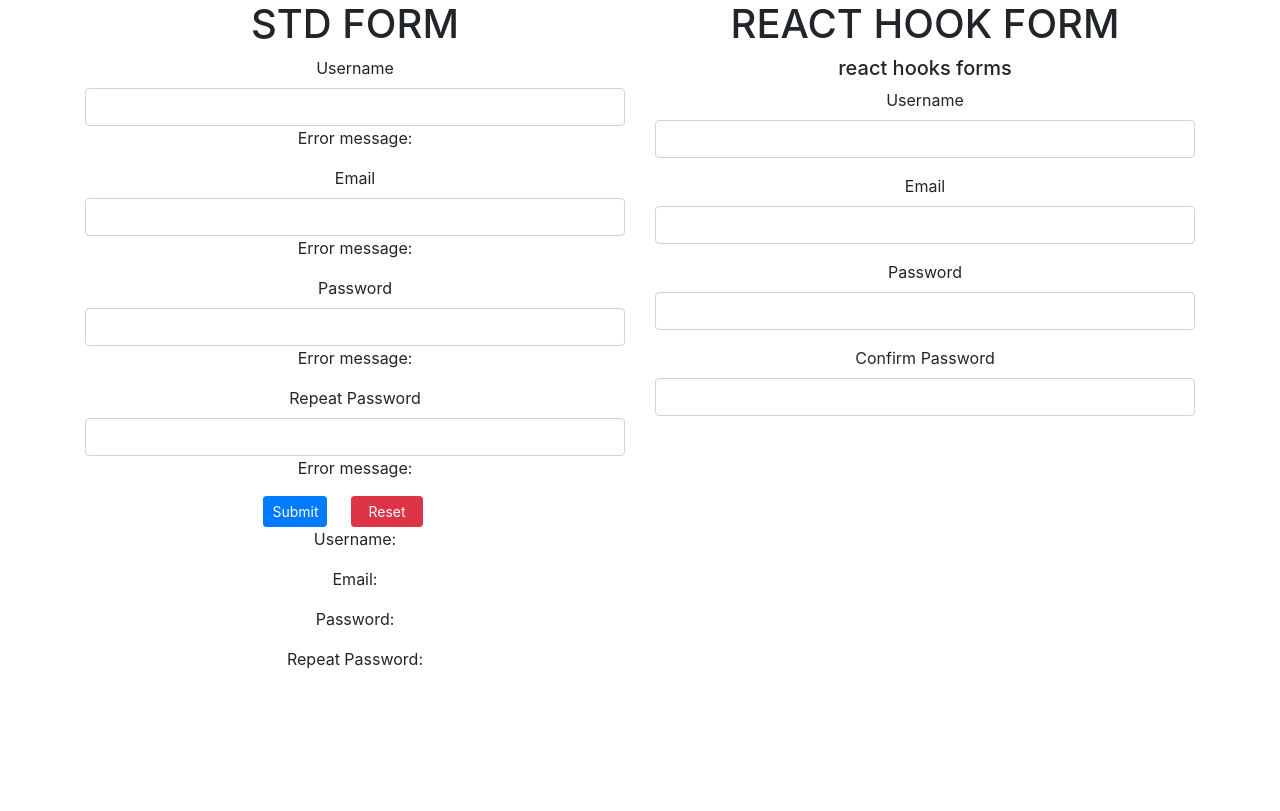
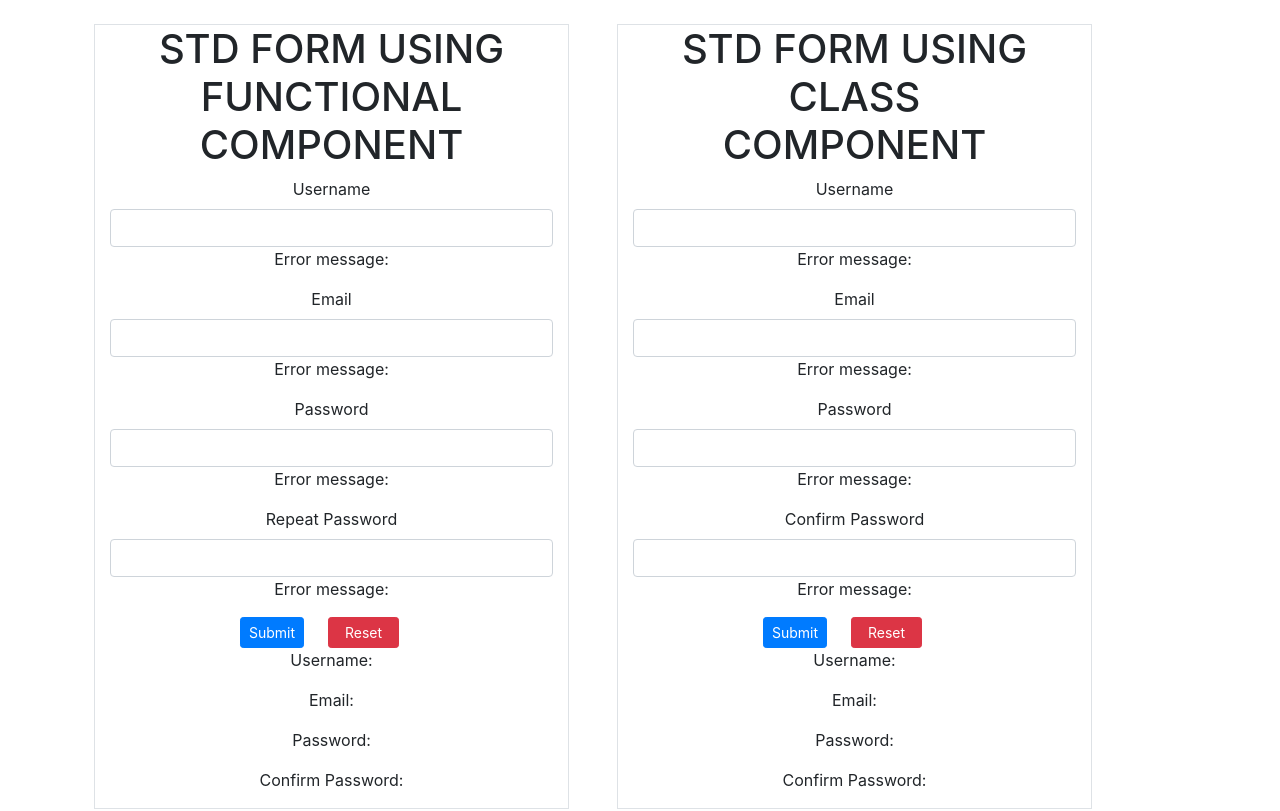
Before and after one commit to Minakshi-Verma/React-forms, a React (Create React App) app in the folder react-forms/: page / in a window 1280 px wide. Shown: the top 811 px of the page. Built offline with nearby package versions, Linux system fonts and the light colour scheme.

Commit message:
Stdform is coded with class component.

```diff
--- a/react-forms/src/App.js
+++ b/react-forms/src/App.js
@@ -3,20 +3,28 @@ import './App.css';
 // import components
 import StdFormFunctional from '../src/StandardForm/StdFormFunctional'     //functional component
 import ReactHookForm from './react-hook-form/react-hook-form'
+import StdFormClass from './StandardForm/StdFormClass';
 function App() {
   return (
     <div className="App">
       <div className="container">
         <div className="row">
-          <div className="col col-md-6">
-            <h1>STD FORM</h1>
+          <div className="col col-md-5 border m-4">
+            <h1>STD FORM USING FUNCTIONAL COMPONENT</h1>
             <StdFormFunctional />
           </div>
-          <div className="col col-md-6">
+          <div className="col col-md-5 border m-4">
+            <h1>STD FORM USING CLASS <br /> COMPONENT</h1>
+            <StdFormClass />
+          </div>
+        </div>
+        <div className="row">
+          <div className="col col-md-6 border m-2">
             <h1>REACT HOOK FORM</h1>
             <ReactHookForm />
           </div>
         </div>
+
       </div>
 
 
--- a/react-forms/src/StandardForm/StdFormClass.js
+++ b/react-forms/src/StandardForm/StdFormClass.js
@@ -1 +1,169 @@
 // StdForm using class component
+
+import React, { Component } from 'react';
+import ValidationMsg from './ValidationMsg';
+
+export default class StdFormClass extends Component {
+
+    state = {
+        username: "", usernameValid: false,
+        email:"", emailValid: false,
+        password: "", passwordValid: false,
+        repeatPassword: "", repeatPasswordValid: false,
+        formValid: false,
+        errMsg: {}
+    }
+
+
+    //form Validation
+    formValidation = () =>{
+        const {usernmeValid,emailValid, passwordValid, repeatPasswordValid} = this.state
+        // if(usernmeValid && emailValid && passwordValid && repeatPasswordValid){
+            this.setState({formValid:true})
+        // }
+
+        this.setState({
+            formValid:usernmeValid &&emailValid && passwordValid && repeatPasswordValid
+        })
+    }
+
+
+    //username validation===========================================
+    userValidation= ()=>{
+        const {username} = this.state
+        let usernameValid = true
+        let errMsg= {...this.state.errMsg}
+
+        if(username.length<6 || username.length>15){
+            usernameValid= false
+            errMsg.username="Username should have charatcetrs more thann 6 and less than 15"
+        }
+        this.setState({usernameValid, errMsg }, this.formValidation)
+        console.log("errorMessage.username:", errMsg)
+    }
+
+    //email validation===================================================
+    emailValidation =()=>{
+    const {email} = this.state
+    let emailValid=true
+    let errMsg={...this.state.errMsg}
+    if(!/^[^\s@]+@[^\s@]+\.[^\s@]+$/.test(email)){
+    // if(email.length<6){
+        emailValid=false;
+
+        errMsg.email="Invalid email format"
+        console.log("errmessage.email:", errMsg.email)
+    }
+    this.setState({emailValid, errMsg})
+    console.log("errmessage.email:", errMsg)
+}
+
+//password validation====================================================
+
+    passwordValidation = () =>{
+    let passwordValid= true
+    let errMsg={...this.state.errMsg}
+
+    if(this.state.password.length < 8){
+        passwordValid= false
+        errMsg.password= "Password should be atleast 8 characters long!"
+        console.log("passwordfailed", passwordValid)
+    }
+    console.log("errmessage.password", errMsg)
+    this.setState({passwordValid, errMsg}, )
+    // console.log("errmessage.password", errMsg)
+}
+
+//repeat password Validation==============================================
+
+    repeatPasswordValidation = () =>{
+    let repeatPasswordValid= true
+    let errMsg={...this.state.errMsg}
+
+    if(this.state.repeatPassword!==this.state.password){
+        repeatPasswordValid=false
+        errMsg.repeatPassword= "Sorry! Password doesn't match"
+        console.log("passwordrepeatfailed", repeatPasswordValid)
+    }
+
+    this.setState({repeatPasswordValid, errMsg})
+    console.log("errmessage.repeatPassword", errMsg)
+    console.log("errmessage.validity", repeatPasswordValid)
+}
+
+  //submitHandler
+    submitHandler =(e)=>{
+    e.preventDefault()
+}
+
+ //Reset function to reset the state to initial state================
+    resetForm =(e)=>{
+    e.preventDefault()
+    console.log("RESET")
+    this.setState({
+        username: "x", usernameValid: false,
+        email:"", emailValid: false,
+        password: "", passwordValid: false,
+        repeatPassword: "", repeatPasswordValid: false,
+        formValid: false,
+        errMsg: {}
+    })
+}
+
+    render() {
+        return (
+            <form>
+                 {/* input for username=============================================== */}
+            <div className="form-group">
+                <label htmlFor="username">Username</label>
+                <input type="text" className="form-control" id="username"  onChange={(e)=>this.setState({username: e.target.value},this.userValidation)} />
+
+                <span><ValidationMsg valid={this.state.usernameValid}
+                message={this.state.errMsg.username}
+                /></span>
+            </div>
+
+            {/* Input for email ==================================================*/}
+            <div className="form-group" >
+                <label htmlFor="email">Email</label>
+                <input type="text" className="form-control" id="email"
+                onChange={(e)=>this.setState({email: e.target.value},this.emailValidation)}  />
+                <span><ValidationMsg valid={this.state.emailValid}
+                message={this.state.errMsg.email}
+                /></span>
+            </div>
+
+            {/* Input for Password =============================================*/}
+            <div className="form-group">
+                <label htmlFor="password">Password</label>
+                <input type="password" className="form-control" id="password"
+                 onChange={(e)=>this.setState({password: e.target.value}, this.passwordValidation)}/>
+                <span><ValidationMsg valid={this.state.passwordValid}
+                message={this.state.errMsg.password}
+                /></span>
+            </div>
+
+            {/* Input for Repeat Password======================================== */}
+            <div className="form-group">
+                <label htmlFor="repeatPassword">Confirm Password</label>
+                <input type="password" className="form-control" id="repeatPassword"
+                 onChange={(e)=>this.setState({repeatPassword: e.target.value}, this.repeatPasswordValidation)} />
+                <span><ValidationMsg valid={this.state.repeatPasswordValid}
+                message={this.state.errMsg.repeatPassword}
+                /></span>
+            </div>
+
+            {/* Submit and reset button ==========================================*/}
+            <div>
+            <button className="btn btn-primary btn-sm" type="submit" onClick={(e)=>this.submitHandler} >Submit</button>
+            <button className="btn btn-danger btn-sm mx-4 px-3" type="submit" onClick={(e)=>this.resetForm}>Reset</button>
+            </div>
+
+            <p>Username:{this.state.username}</p>
+            <p>Email:{this.state.email}</p>
+            <p>Password:{this.state.password}</p>
+            <p>Confirm Password:{this.state.repeatPassword}</p>
+            </form>
+        )
+    }
+}
--- a/react-forms/src/StandardForm/StdFormFunctional.js
+++ b/react-forms/src/StandardForm/StdFormFunctional.js
@@ -166,14 +166,14 @@ const repeatPasswordValidation = () =>{
 
             {/* Submit and reset button ==========================================*/}
             <div>
-            <button className="btn btn-primary btn-sm" type="submit" onClick={(e)=>submitHandler()}>Submit</button>
+            <button className="btn btn-primary btn-sm" type="submit" onClick={(e)=>submitHandler()} >Submit</button>
             <button className="btn btn-danger btn-sm mx-4 px-3" type="submit" onClick={(e)=>resetForm()}>Reset</button>
             </div>
 
             <p>Username:{username}</p>
             <p>Email:{email}</p>
             <p>Password:{password}</p>
-            <p>Repeat Password:{repeatPassword}</p>
+            <p>Confirm Password:{repeatPassword}</p>
         </form>
     )
 }
--- a/react-forms/src/StandardForm/ValidationMsg.js
+++ b/react-forms/src/StandardForm/ValidationMsg.js
@@ -1,6 +1,6 @@
 const ValidationMsg = ({valid,message}) => {
-    // console.log("I am validation props-message:", message)
-    // console.log("I am validation props-field:", name)
+    console.log("I am validation props-message:", message)
+
     if(!valid){
         return(
         <div>
--- a/react-forms/src/react-hook-form/react-hook-form.js
+++ b/react-forms/src/react-hook-form/react-hook-form.js
@@ -1,3 +1,5 @@
+//React Hook Form is based on uncontrolled inputs, which means you don't need to change the input value via state via onChange
+
 import { useForm} from "react-hook-form";
 import { ErrorMessage } from '@hookform/error-message';
 
@@ -7,10 +9,15 @@ function ReactHookForm() {
         validateCriteriaMode:"all",
         mode:"onChange"
     });
+
+    const onSubmit = (data,e)=>{
+        e.target.reset()
+        console.log(data)
+    }
     return (
         <div>
            <h5>react hooks forms</h5>
-            <form>
+            <form onSubmit={handleSubmit(onSubmit)}>
 
                 {/* username input */}
                 <div className="form-group">
@@ -28,7 +35,7 @@ function ReactHookForm() {
                         }
                     })}
                     />
-                     <ErrorMessage errors={errors} name="username">
+                    <ErrorMessage errors={errors} name="username">
                       {({messages})=>
                         messages &&
                         Object.entries(messages).map(([type,message])=>(
@@ -51,6 +58,14 @@ function ReactHookForm() {
                       }
                     )}
                     />
+                    <ErrorMessage errors={errors} name="email">
+                      {({messages})=>
+                        messages &&
+                        Object.entries(messages).map(([type,message])=>(
+                            <p className="help-block text-danger" key={type}>{message}</p>
+                        ))
+                      }
+                    </ErrorMessage>
 
                 </div>
 
@@ -66,6 +81,14 @@ function ReactHookForm() {
                         }
                     })}
                     />
+                      <ErrorMessage errors={errors} name="password">
+                      {({messages})=>
+                        messages &&
+                        Object.entries(messages).map(([type,message])=>(
+                            <p className="text-block text-danger" key={type}>{message}</p>
+                        ))
+                      }
+                    </ErrorMessage>
                 </div>
 
                 {/* ConfirmPassword input */}
@@ -83,6 +106,18 @@ function ReactHookForm() {
                         }
                     })}
                     />
+                      <ErrorMessage errors={errors} name="confirmPassword">
+                      {({messages})=>
+                        messages &&
+                        Object.entries(messages).map(([type,message])=>(
+                            <p className="text-block text-danger" key={type}>{message}</p>
+                        ))
+                      }
+                    </ErrorMessage>
+                </div>
+                <div className="btn-group">
+                    <button className="btn btn-primary btn-sm" type="submit" disabled={!formState.isValid} >Submit</button>
+                    <button className="btn btn-danger btn-sm mx-4 px-3" type="button" onClick={()=>reset()}>Reset</button>
                 </div>
             </form>
         </div>
```
Also changed, not shown: 1 other file (tests, documents, lock files or other folders).
